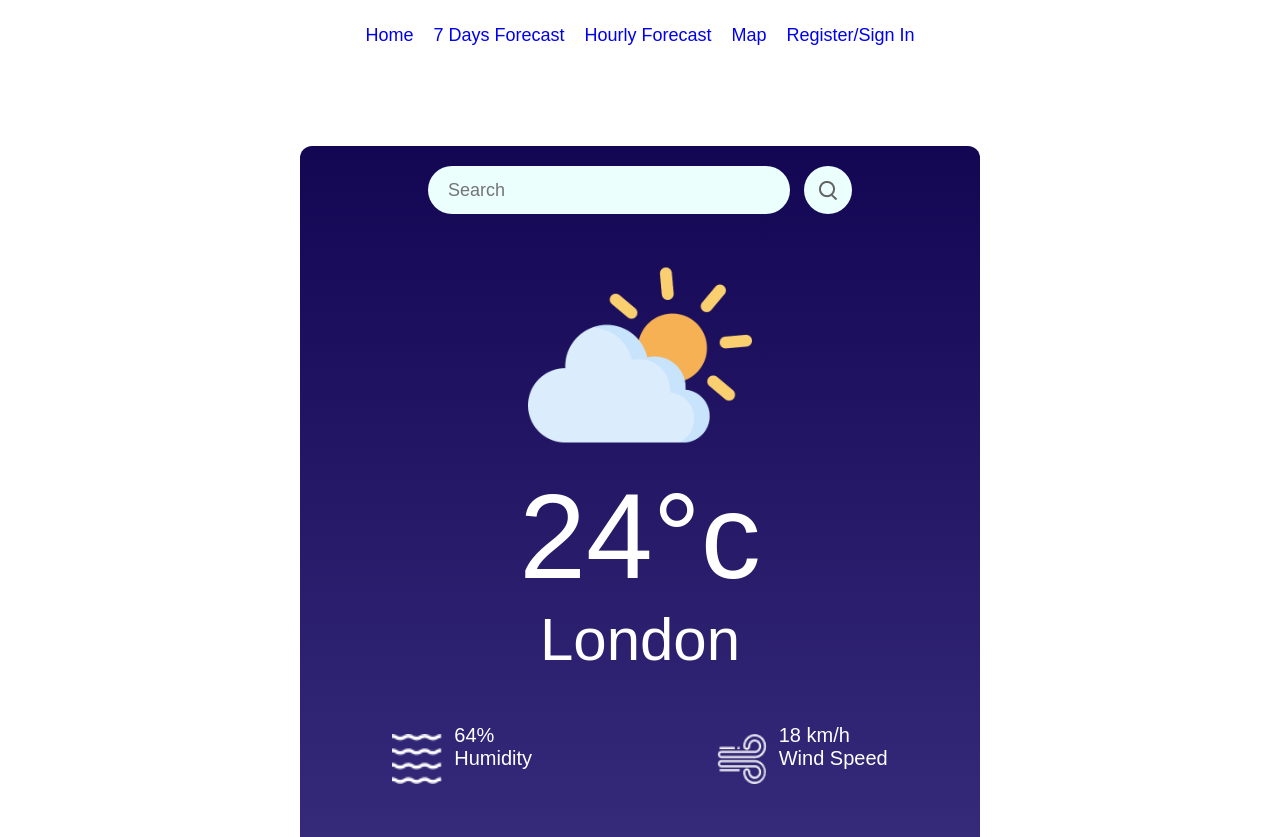
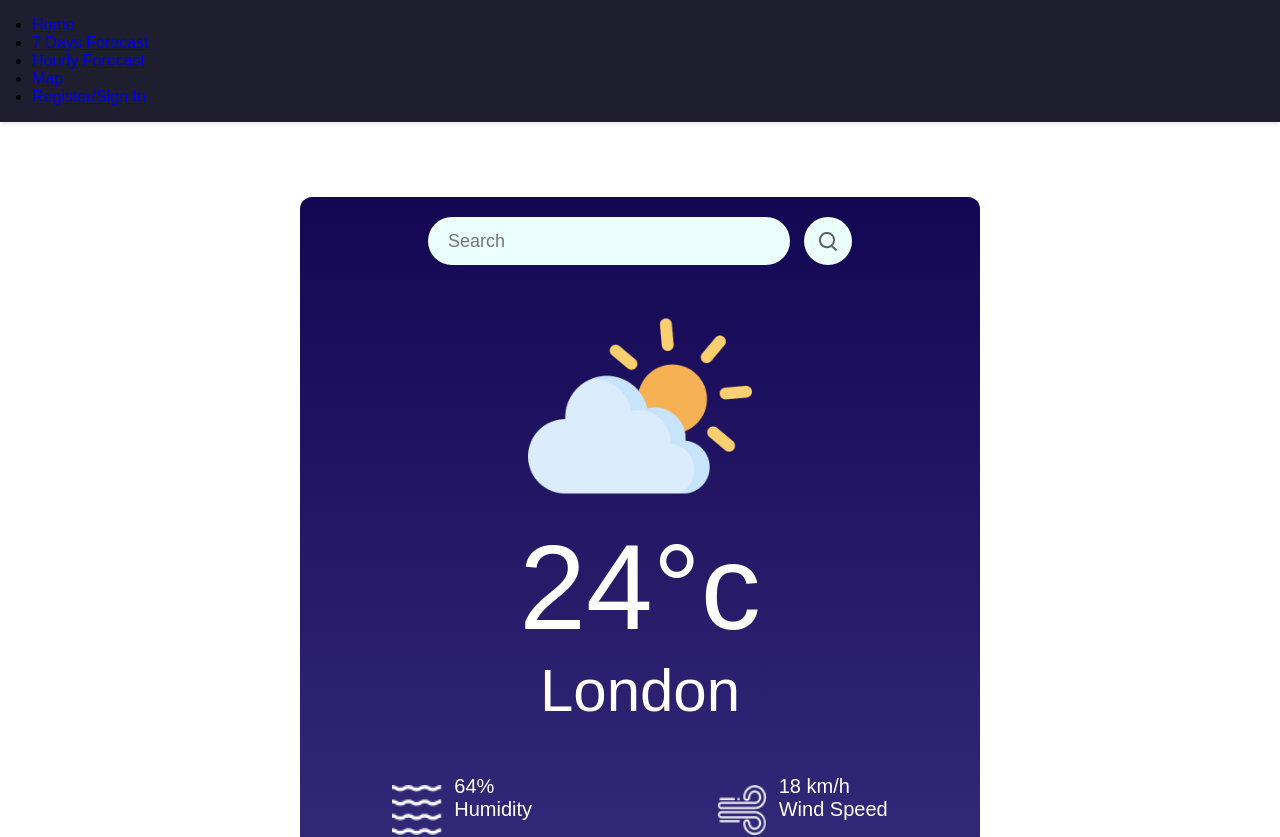
Before and after one commit to gkarm/weatherplus, a React (Vite) app: page / in a window 1280 px wide. Shown: the top 837 px of the page. Built offline with nearby package versions, Linux system fonts and the light colour scheme.

Commit message:
navbarupdate

```diff
--- a/src/Components/Navbar/Navbar.css
+++ b/src/Components/Navbar/Navbar.css
@@ -1,56 +1,134 @@
 
 
-.navbar{
-    width: 100%;
-    display: flex;
-    align-items: center;
-    justify-content: space-between;
-    background: #fff;
-    padding: 15px 7%;
+.navbar {
+    background-color: #1e1e2f;
+    padding: 1rem 2rem;
+    position: sticky;
+    top: 0;
+    z-index: 1000;
+    box-shadow: 0 2px 4px rgba(0, 0, 0, 0.1);
 }
 
-.navbar a {
-    text-decoration: none;
+.nav-container {
+    max-width: 75rem;
+    margin: 0 auto;
+    display: flex;
+    justify-content: space-between;
+    align-items: center;
 }
 
-/*.navbar a {*/
-/*    text-decoration: none;*/
-/*    color: white;*/
-/*    font-size: 18px;*/
-/*}*/
+.nav-brand a {
+    color: #f1f1f1;
+    text-decoration: none;
+    font-size: 1.25rem;
+    font-weight: bold;
+}
 
-ul{
-    flex: 1;
-    list-style: none;
-    text-align: center;
-}
-ul li{
-    display: inline-block;
-    margin: 10px 10px;
-    font-size: 18px;
+.hamburger {
+    display: none;
+    flex-direction: column;
+    background: none;
+    border: none;
     cursor: pointer;
 }
 
+.hamburger span {
+    width: 1.5rem;
+    height: 0.125rem;
+    background: #f1f1f1;
+    margin: 0.125rem 0;
+    transition: 0.3s;
+}
 
+.nav-menu {
+    display: flex;
+    list-style: none;
+    margin: 0;
+    padding: 0;
+    gap: 2rem;
+    align-items: center;
+}
 
+.nav-menu li a,
+.nav-menu li span {
+    color: #f1f1f1;
+    text-decoration: none;
+    font-size: 1rem;
+    transition: color 0.2s ease;
+}
 
+.nav-menu li a:hover {
+    color: #00bcd4;
+}
 
+.nav-menu li button {
+    background: #00bcd4;
+    color: white;
+    border: none;
+    padding: 0.5rem 1rem;
+    border-radius: 0.25rem;
+    cursor: pointer;
+    transition: background 0.2s ease;
+}
 
+.nav-menu li button:hover {
+    background: #0097a7;
+}
 
+@media (max-width: 48rem) {
+    .navbar {
+        padding: 1rem;
+    }
 
-/*.navbar {*/
-/*    display: flex;*/
-/*    justify-content: center;*/
-/*    gap: 20px;*/
-/*    padding: 20px 0;*/
-/*}*/
+    .hamburger {
+        display: flex;
+    }
 
-/*.navbar a {*/
-/*    text-decoration: none;*/
-/*    color: white;*/
-/*    font-size: 18px;*/
-/*}*/
+    .nav-menu {
+        position: fixed;
+        top: 4rem;
+        right: -100%;
+        width: 100%;
+        height: calc(100vh - 4rem);
+        background: #1e1e2f;
+        flex-direction: column;
+        justify-content: flex-start;
+        align-items: center;
+        padding-top: 2rem;
+        transition: right 0.3s ease;
+        gap: 1rem;
+    }
 
-/*.navbar a:hover {*/
-/*    color: #646cff;*/
-/*}*/
+    .nav-menu.active {
+        right: 0;
+    }
+
+    .nav-menu li {
+        width: 100%;
+        text-align: center;
+    }
+
+    .nav-menu li a,
+    .nav-menu li span {
+        display: block;
+        padding: 1rem;
+        font-size: 1.125rem;
+    }
+
+    .nav-menu li button {
+        width: 80%;
+        max-width: 12rem;
+        padding: 0.75rem;
+    }
+}
+
+@media (min-width: 48rem) and (max-width: 64rem) {
+    .nav-menu {
+        gap: 1.5rem;
+    }
+
+    .nav-menu li a,
+    .nav-menu li span {
+        font-size: 0.9375rem;
+    }
+}
```
